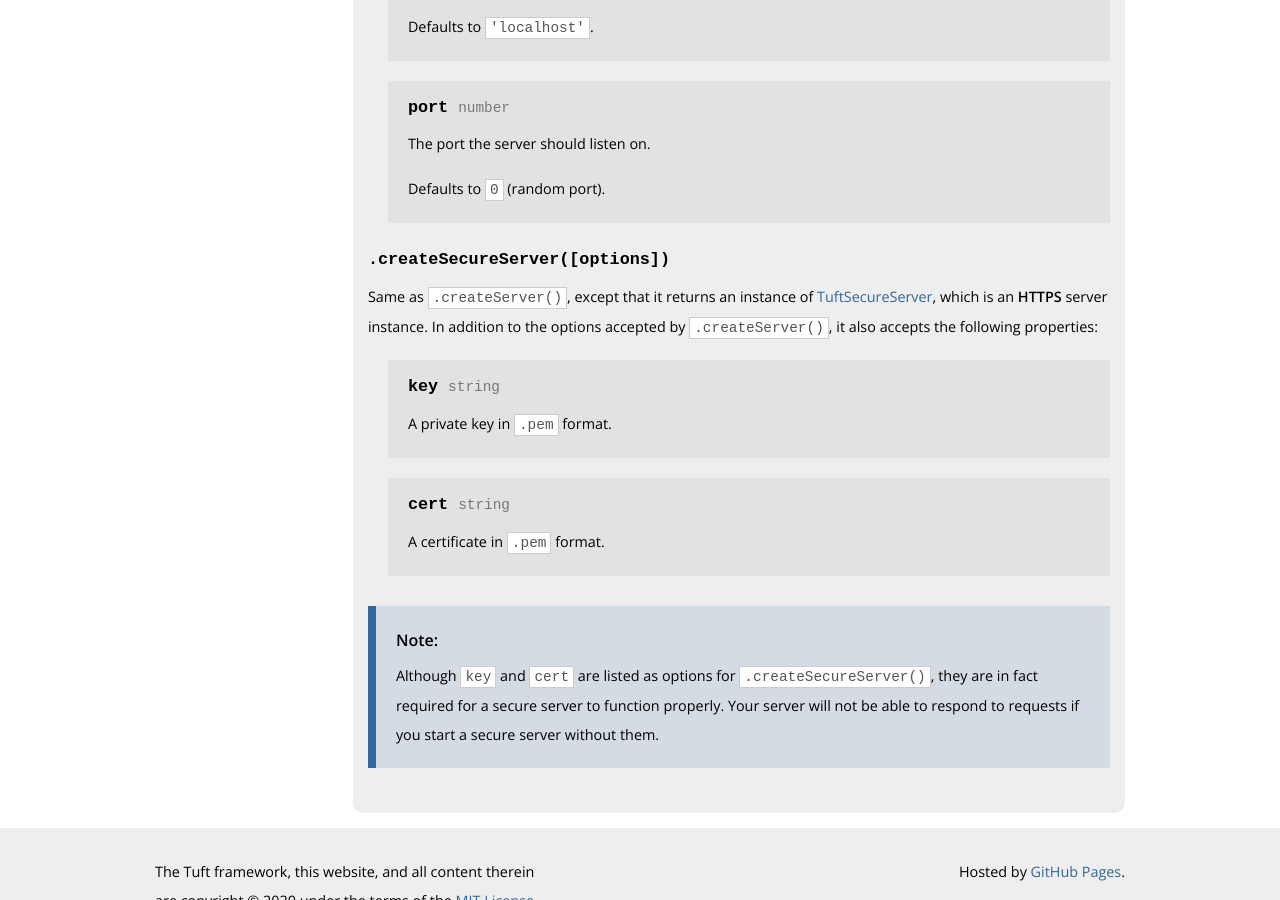
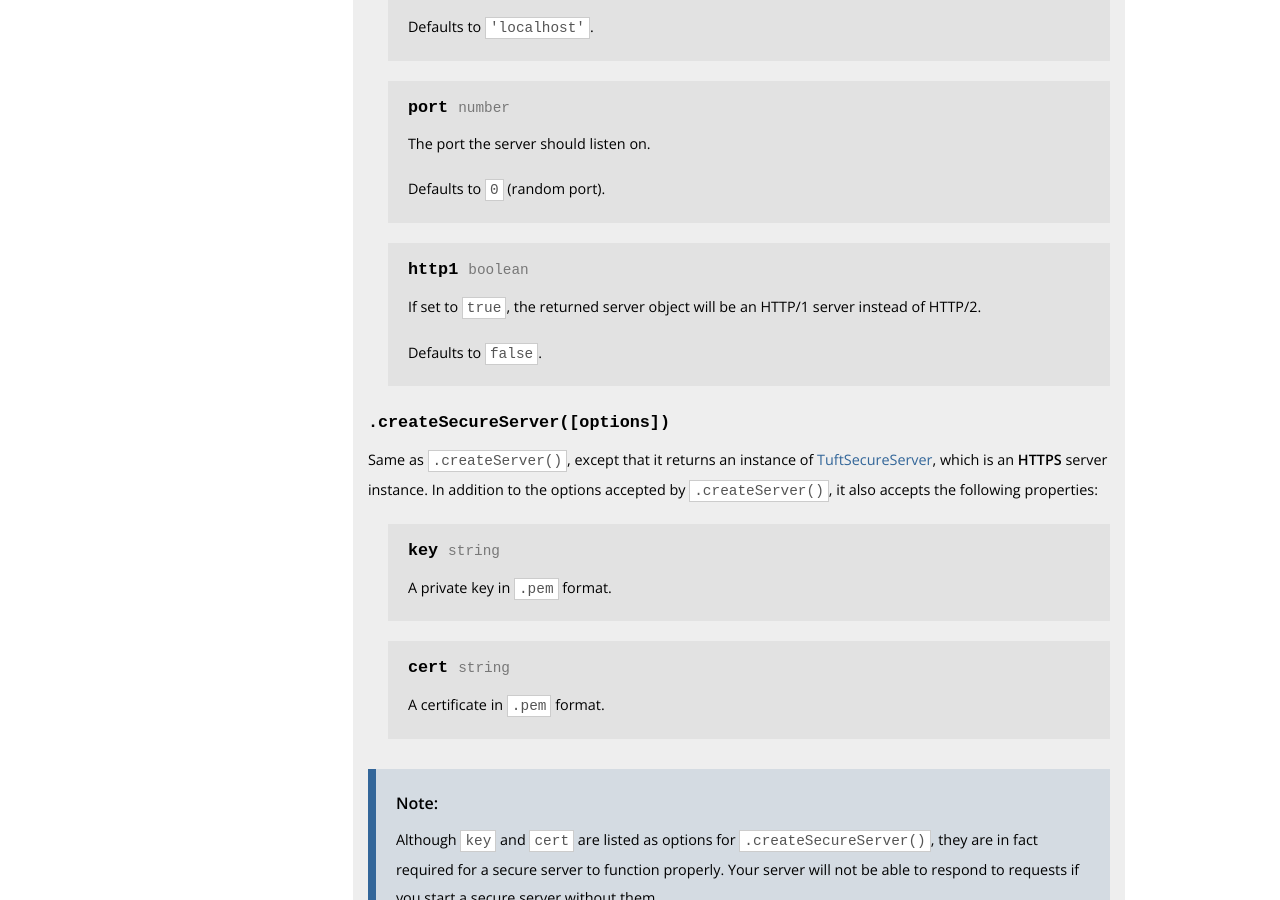
Before and after one commit to tuftjs/tuft.dev, a Jekyll site: the page built from docs/api/tuft-route-map.html, in a window 1280 px wide and 900 px high, scrolled down 5437 px. Built offline with Jekyll 4.4.1, drawn with Linux system fonts in a browser that asks for light colours.

Commit message:
Update server API documentation

```diff
--- a/docs/api/tuft-route-map.html
+++ b/docs/api/tuft-route-map.html
@@ -227,6 +227,11 @@ await routes.static('/', 'assets')
         <p>The port the server should listen on.</p>
         <p>Defaults to <code class="code-inline">0</code> (random port).</p>
       </div>
+      <div class="api-entry">
+        <h3><code>http1</code><code class="code-data-type">boolean</code></h3>
+        <p>If set to <code class="code-inline">true</code>, the returned server object will be an HTTP/1 server instead of HTTP/2.</p>
+        <p>Defaults to <code class="code-inline">false</code>.</p>
+      </div>
     </div>
 
     <div class="api-entry">
```
